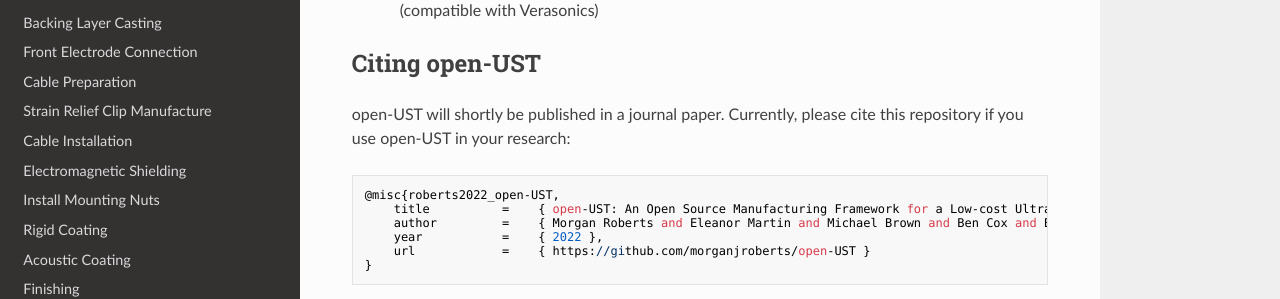
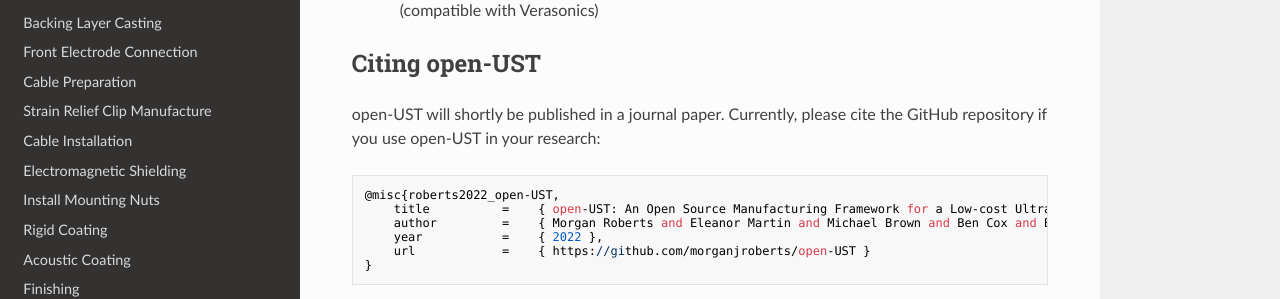
Before and after one commit to morganjroberts/open-UST, an MkDocs documentation site: the page built from docs/about.md, in a window 1280 px wide and 900 px high, scrolled down 863 px. Shown: the part 470-769 px from the top of the window. Built offline with MkDocs 1.6.1, drawn with Linux system fonts in a browser that asks for light colours; nearby versions of some CDN libraries.

````diff
--- a/docs/about.md
+++ b/docs/about.md
@@ -37,7 +37,7 @@ This documentation is part of the open-source hardware distribution.
 
 ## Citing open-UST
 
-open-UST will shortly be published in a journal paper. Currently, please cite this repository if you use open-UST in your research:
+open-UST will shortly be published in a journal paper. Currently, please cite the GitHub repository if you use open-UST in your research:
 
 ```
 @misc{roberts2022_open-UST,
````
Also changed, not shown: docs/plug-assembly.md (+11 -5 lines), docs/transducer-array-description.md (+2 -2 lines), docs/img/3D-print-plug-parts.png (added), docs/img/plug-assembly/3D-print-plug-parts.png (added), docs/img/plug-assembly/solder-breakout-pcb.png (added), docs/img/plug-assembly/solder-cable-mount-pcb.png (added), 3 other files.
